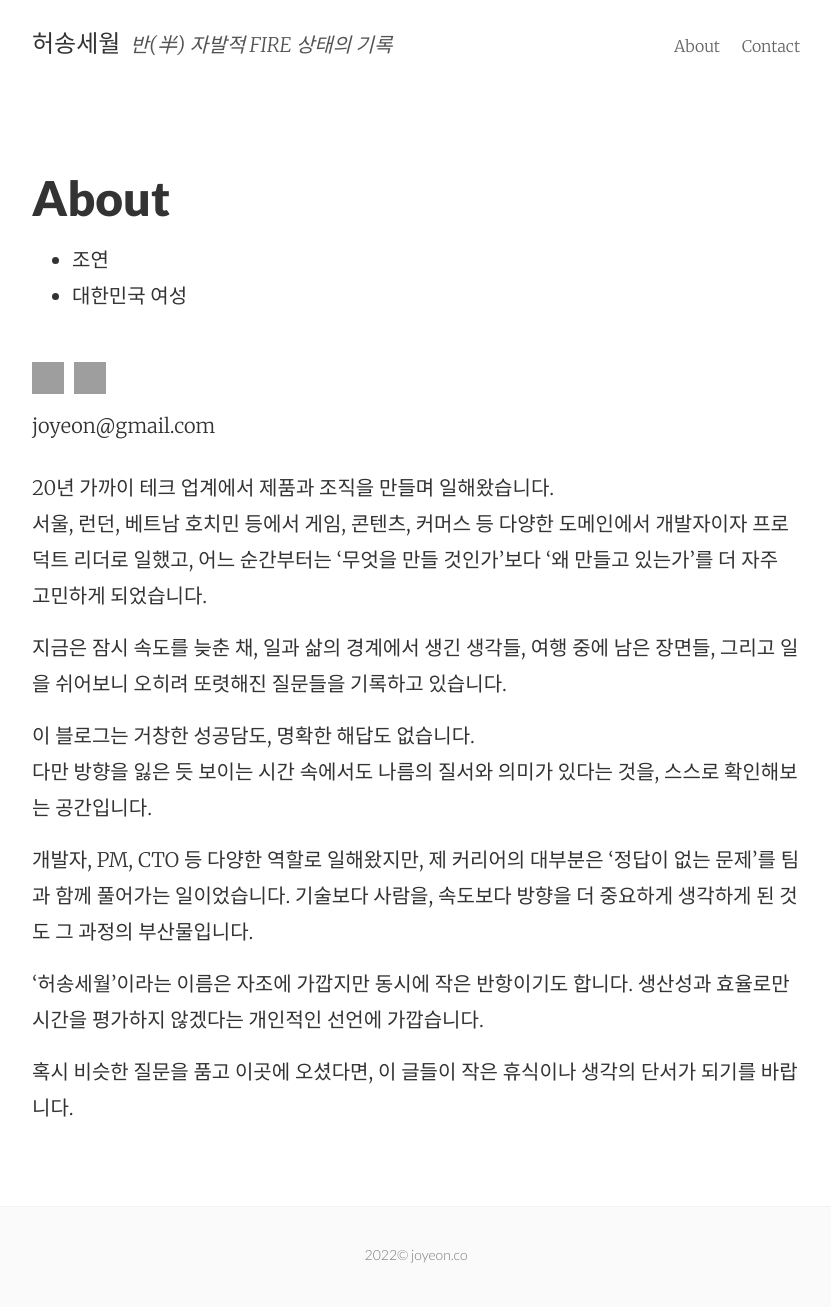
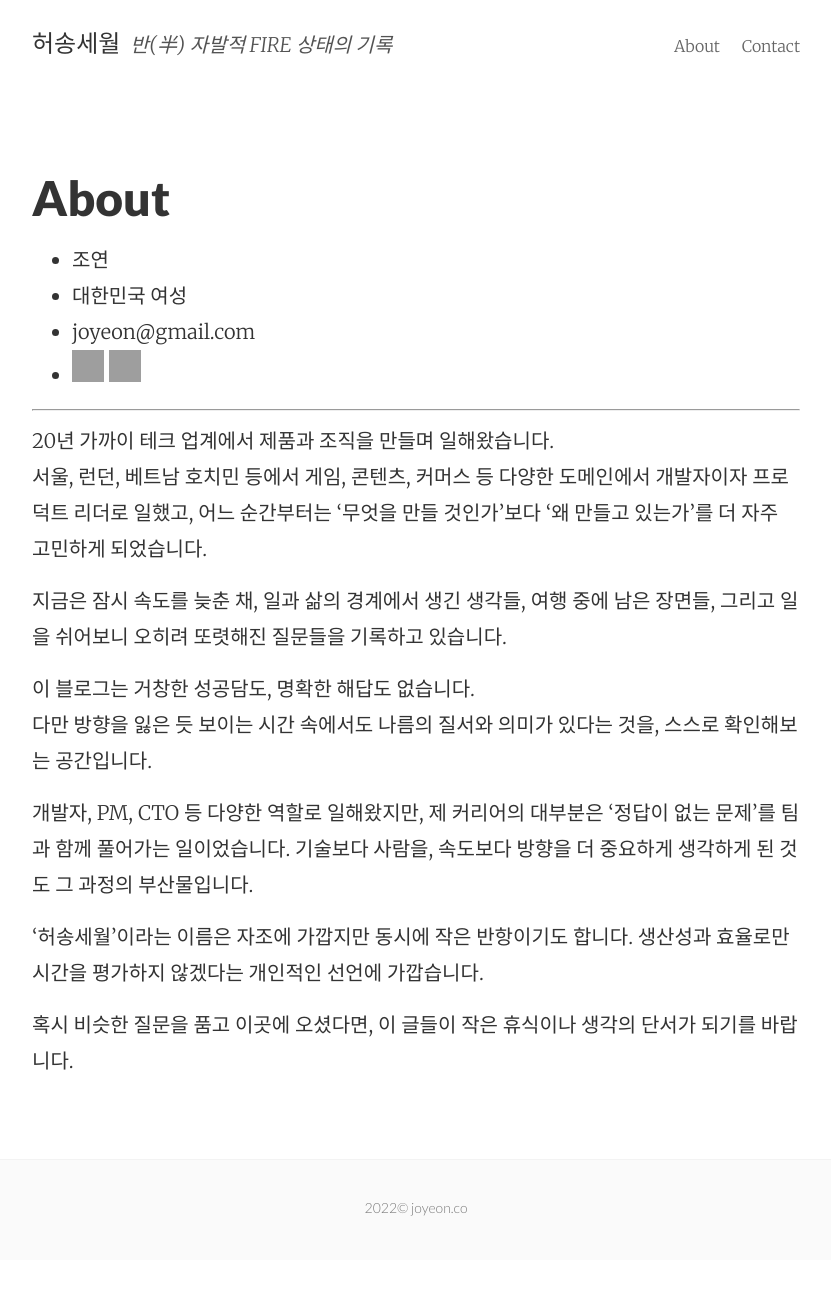
Before and after one commit to joyeon/joyeon.github.io, a Jekyll site: the page built from about.md, in a window 1280 px wide. Shown: the whole page, without its empty margins (224-1055 px from the left). Built offline with Jekyll 4.4.1, drawn with Linux system fonts in a browser that asks for light colours; after the commit the page ends 1260 px from its top, so only the background shows below that; grey boxes are pictures that could not be loaded.

Commit message:
Update about.md with contact and social links
Added contact information and social media links.

```diff
--- a/about.md
+++ b/about.md
@@ -6,19 +6,10 @@
 
 * 조연
 * 대한민국 여성
+* joyeon@gmail.com
+* <a href="https://www.linkedin.com/in/joyeon" target="_blank"><img src="https://s.magecdn.com/social/64w/mb-linkedin.png" style="width: 32px; height: 32px;" /></a> <a href="https://www.instagram.com/joyeon" target="_blank" class="instagram"><img src="https://s.magecdn.com/social/64w/mb-instagram.png" style="width: 32px; height: 32px;" /></a>
 
-
-<div class="py2">
-  <div class="social-icons" style="display: flex; gap: 10px;">
-    <a href="https://www.linkedin.com/in/joyeon" target="_blank">
-      <img src="https://s.magecdn.com/social/64w/mb-linkedin.png" style="width: 32px; height: 32px;" />
-    </a>
-    <a href="https://www.instagram.com/joyeon" target="_blank" class="instagram">
-      <img src="https://s.magecdn.com/social/64w/mb-instagram.png" style="width: 32px; height: 32px;" />
-    </a>
-  </div>
-  <div style="margin-top: 16px; font-size: 20px;">joyeon@gmail.com</div>
-</div>
+---
 
 20년 가까이 테크 업계에서 제품과 조직을 만들며 일해왔습니다.
 서울, 런던, 베트남 호치민 등에서 게임, 콘텐츠, 커머스 등 다양한 도메인에서 개발자이자 프로덕트 리더로 일했고, 어느 순간부터는 ‘무엇을 만들 것인가’보다 ‘왜 만들고 있는가’를 더 자주 고민하게 되었습니다.
```
